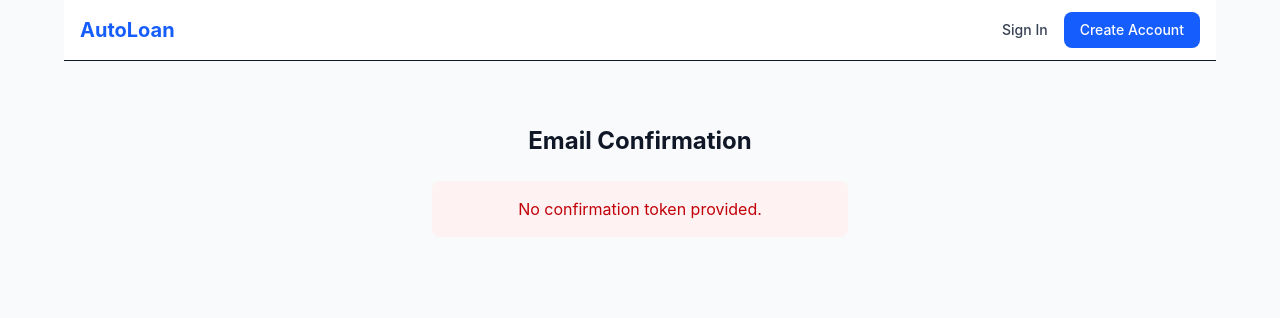
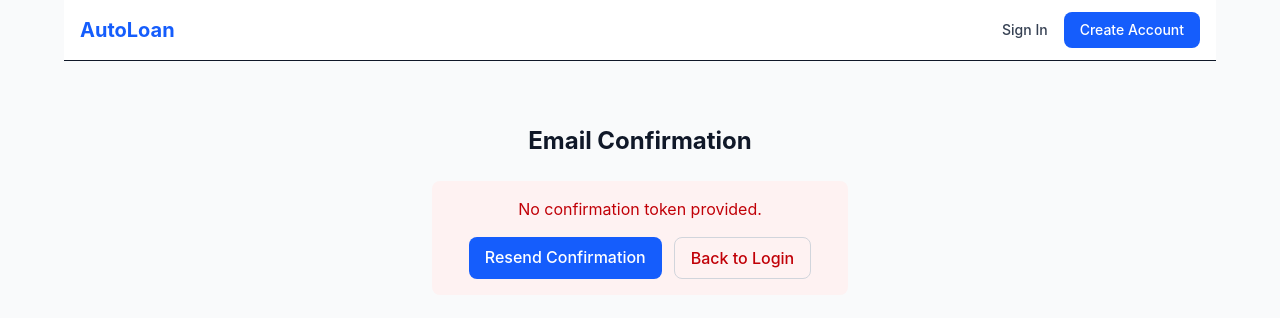
Before and after one commit to ltphongssvn/autoloanNextjsNestJS, a Next.js app in the folder apps/frontend/: page /confirm-email in a window 1280 px wide. Shown: the top 318 px of the page. Built offline with nearby package versions, Linux system fonts and the light colour scheme; no server answers.

Commit message:
feat(S1-48): add Resend Confirmation and Back to Login links on error matching Rails ConfirmEmailPage

```diff
--- a/apps/frontend/src/app/confirm-email/page.tsx
+++ b/apps/frontend/src/app/confirm-email/page.tsx
@@ -2,15 +2,12 @@
 import { Suspense, useEffect, useState } from 'react';
 import { useSearchParams } from 'next/navigation';
 import Link from 'next/link';
-
 const API = process.env.NEXT_PUBLIC_API_URL || 'http://localhost:3001/api/v1';
-
 function ConfirmEmailContent() {
   const searchParams = useSearchParams();
   const token = searchParams.get('confirmation_token');
   const [status, setStatus] = useState<'loading' | 'success' | 'already' | 'error'>(token ? 'loading' : 'error');
   const [message, setMessage] = useState(token ? '' : 'No confirmation token provided.');
-
   useEffect(() => {
     if (!token) return;
     let cancelled = false;
@@ -40,7 +37,6 @@ function ConfirmEmailContent() {
     confirm();
     return () => { cancelled = true; };
   }, [token]);
-
   return (
     <>
       {status === 'loading' && (
@@ -62,13 +58,16 @@ function ConfirmEmailContent() {
       )}
       {status === 'error' && (
         <div data-testid="confirm-error" className="p-4 bg-red-50 text-red-700 rounded-lg">
-          <p>{message}</p>
+          <p className="mb-4">{message}</p>
+          <div className="flex gap-3 justify-center">
+            <Link href="/resend-confirmation" className="px-4 py-2 bg-blue-600 text-white rounded-lg font-medium hover:bg-blue-700 transition">Resend Confirmation</Link>
+            <Link href="/login" className="px-4 py-2 border border-gray-300 rounded-lg font-medium hover:bg-gray-50 transition">Back to Login</Link>
+          </div>
         </div>
       )}
     </>
   );
 }
-
 export default function ConfirmEmailPage() {
   return (
     <main className="max-w-md mx-auto px-4 py-16 text-center">
```
